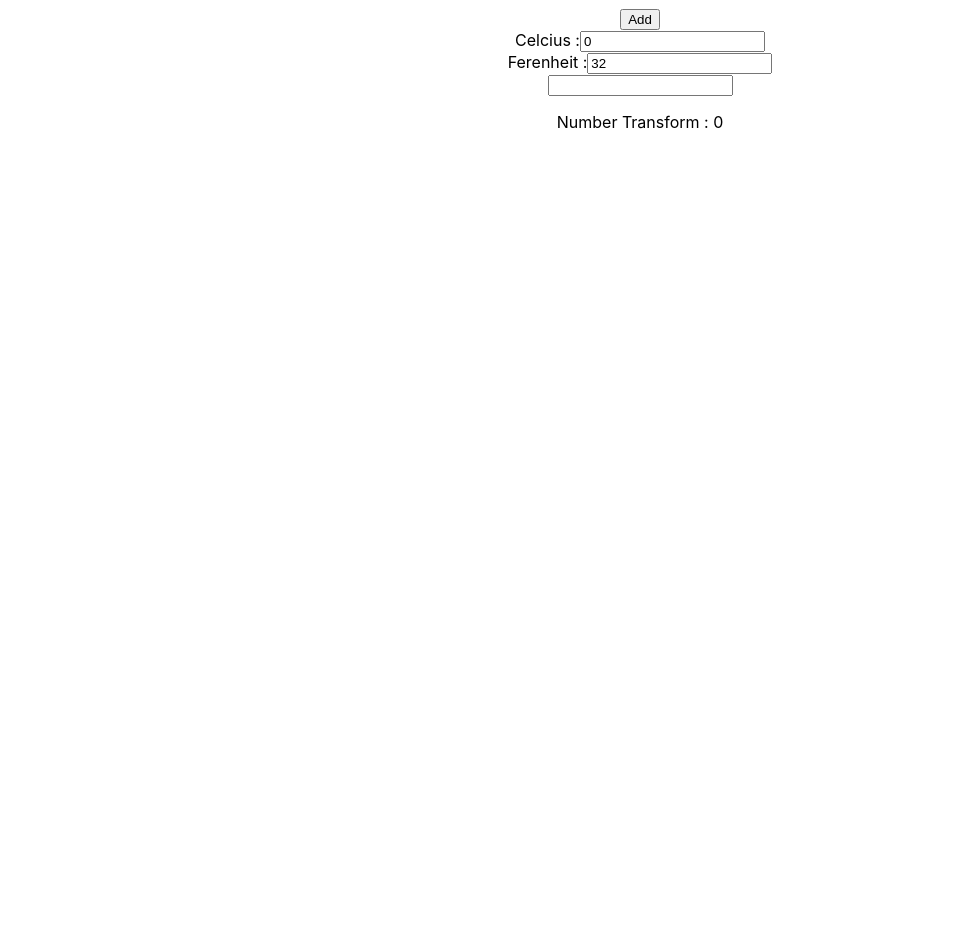
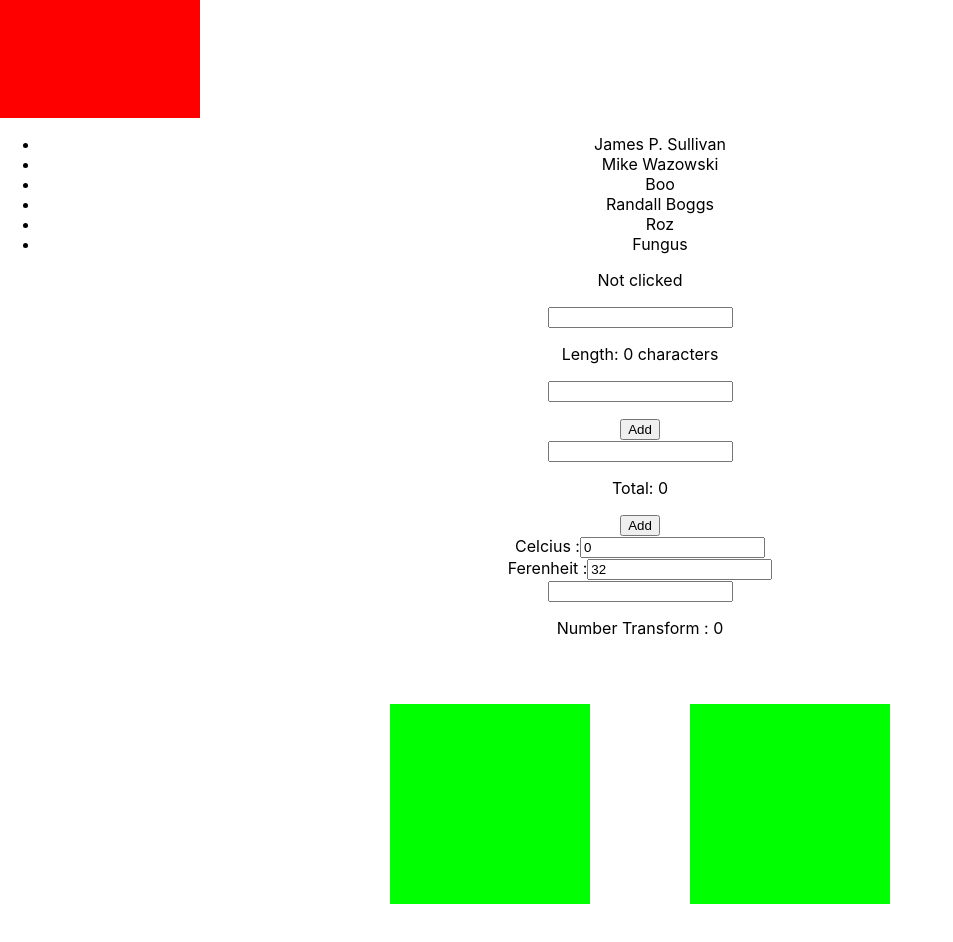
Before and after one commit to jaejae-lee/react_app_demo, a React (Create React App) app: page / in a window 1280 px wide. Shown: the part 200-1142 px from the top of the page, without its empty margins (0-953 px from the left). Before the commit the page ends 800 px from the top, so only its background shows below. Built offline with nearby package versions, Linux system fonts and the light colour scheme.

Commit message:
lifting state - two squares(children comp) change color by clickevent

```diff
--- a/src/App.js
+++ b/src/App.js
@@ -1,15 +1,17 @@
 import React from 'react';
 import './App.css';
 
-// import Stuff from './Stuff';
+import Stuff from './Stuff';
 import Forms from './Forms';
+import Lifting from './Lifting';
 
 
 function App() {
   return (
     <div className="App">
-      {/* <Stuff /> */}
+      <Stuff />
       <Forms />
+      <Lifting />
     </div>
   );
 }
--- a/src/Forms.js
+++ b/src/Forms.js
@@ -4,7 +4,6 @@ import Length from './forms/Length';
 import List from './forms/List';
 import Adder from './forms/Adder';
 import TempConverter from './forms/TempConverter';
-
 import Transform from './forms/Transform';
 
 
--- /dev/null
+++ b/src/Lifting.js
@@ -0,0 +1,11 @@
+import React from 'react';
+
+import Squares from './lifting_state/Squares';
+
+const Lifting = ( ) => (
+    <>
+        <Squares />
+    </>
+);
+
+export default Lifting;
--- /dev/null
+++ b/src/lifting_state/Square.js
@@ -0,0 +1,15 @@
+import React from 'react';
+
+const Square = ( { color, selected, handleClick } ) => (
+
+    <div style = { {
+        height: 200,
+        width: 200,
+        display:"inline-block",
+        margin: 50,
+        background: selected ? "hotpink" : color } }
+        onClick={ handleClick }
+        />
+)
+
+export default Square;
--- /dev/null
+++ b/src/lifting_state/Squares.js
@@ -0,0 +1,33 @@
+import React, {Component} from 'react';
+
+import Square from './Square';
+
+class Squares extends Component {
+    constructor(props){
+        super(props);
+
+        this.state = {
+            selected: 0,
+        }
+    }
+
+    render() {
+        return (
+            <>
+                <Square
+                        selected = { this.state.selected === 1 }
+                        handleClick = { () => this.setState( {selected: 1} ) }
+                        color = "lime"
+                         />
+
+                <Square name = "square2"
+                        selected = { this.state.selected === 2 }
+                        handleClick = { () => this.setState( {selected: 2} ) }
+                        color = "lime"
+                         />
+            </>
+          );
+    }
+}
+
+export default Squares;
```
